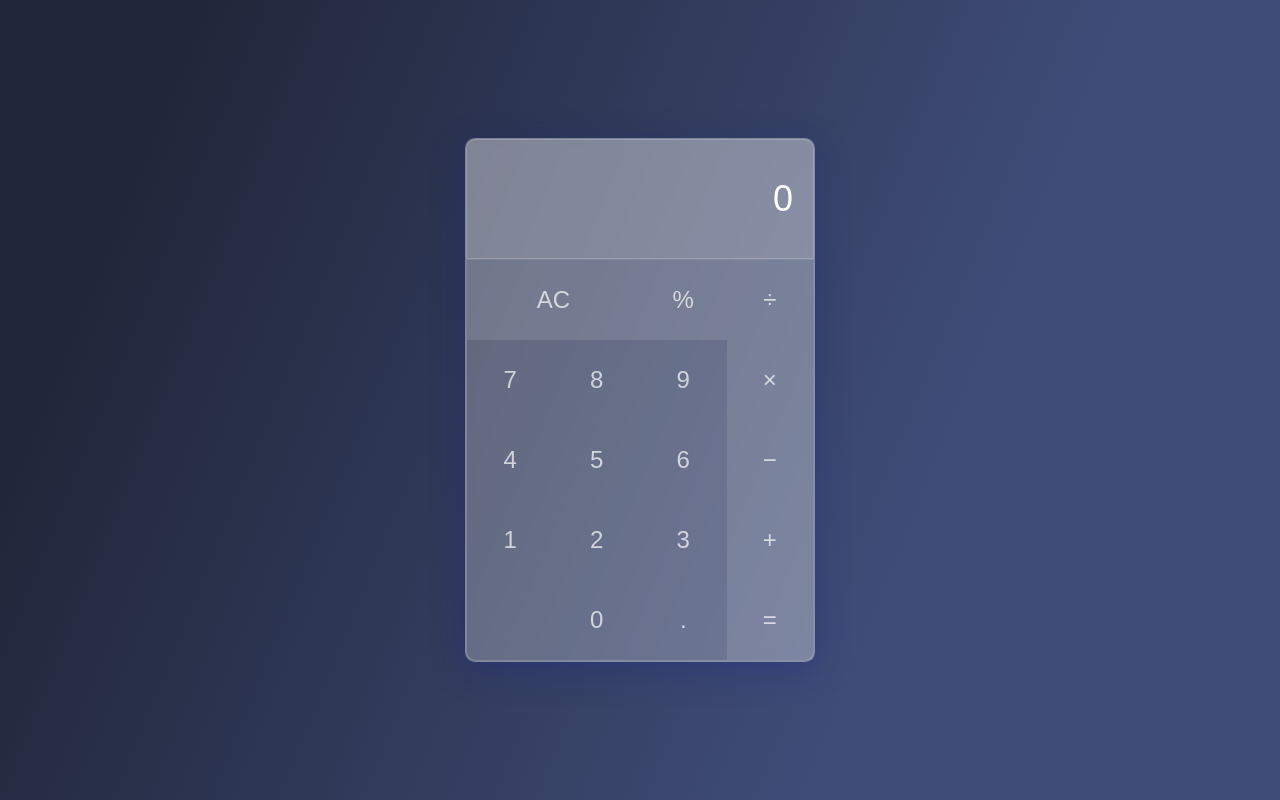
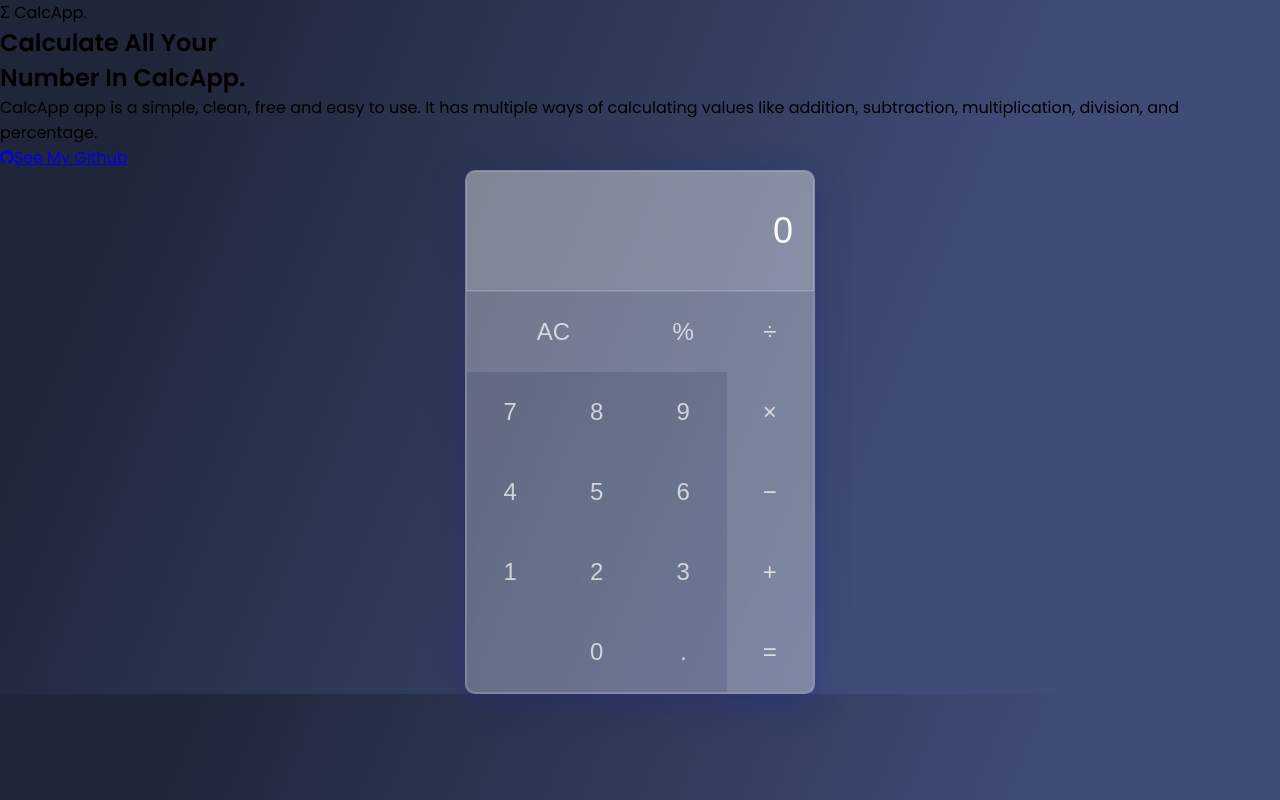
Before and after one commit to egaprasetyo/Calculator.App, a plain HTML site: page index.html in a window 1280 px wide. Drawn offline with nearby package versions, Linux system fonts and the light colour scheme.

Commit message:
Update index.html

```diff
--- a/index.html
+++ b/index.html
@@ -5,16 +5,46 @@
     <meta http-equiv="X-UA-Compatible" content="IE=edge" />
     <meta name="viewport" content="width=device-width, initial-scale=1.0" />
     <title>Calculator Website | by Christianto Ega Prasetyo</title>
+    <link
+      rel="stylesheet"
+      href="//maxcdn.bootstrapcdn.com/font-awesome/4.5.0/css/font-awesome.min.css"
+    />
+    <link href="https://unpkg.com/aos@2.3.1/dist/aos.css" rel="stylesheet" />
     <link rel="stylesheet" href="style.css" />
   </head>
   <body>
-    <section class="container">
+    <div class="header">
+      <section class="header-left" data-aos="zoom-in-right">
+        <div class="content">
+          <span class="logo">&Sigma; CalcApp.</span>
+          <h1>
+            Calculate All Your <br />
+            Number In <span>CalcApp.</span>
+          </h1>
+          <p>
+            CalcApp app is a simple, clean, free and easy to use. It has
+            multiple ways of calculating values like addition, subtraction,
+            multiplication, division, and percentage.
+          </p>
+        </div>
+        <div class="social">
+          <a
+            href="https://github.com/egaprasetyo/Calculator.App"
+            target="_blank"
+          >
+            <span class="fa fa-github"></span>See My Github</a
+          >
+        </div>
+      </section>
+
+      <section class="header-right" data-aos="zoom-in-left">
+        <!-- <img src="mockup.png" alt=""> -->
         <div class="calculator">
           <input type="text" class="calculator-screen" value="0" disabled />
           <div class="calculator-keys">
             <div class="row">
               <button class="all-clear">AC</button>
-            <button class="percentage">%</button>
+              <button class="operator" value="%">%</button>
               <button class="operator" value="/">&divide;</button>
             </div>
             <div class="row">
@@ -36,7 +66,7 @@
               <button class="operator" value="+">+</button>
             </div>
             <div class="row">
-            <button></button>
+              <button class="rounded-border"></button>
               <button class="number zero-btn" value="0">0</button>
               <button class="decimal" value=".">.</button>
               <button class="equal-sign">=</button>
@@ -44,7 +74,11 @@
           </div>
         </div>
       </section>
-
+    </div>
     <script src="index.js"></script>
+    <script src="https://unpkg.com/aos@2.3.1/dist/aos.js"></script>
+    <script>
+      AOS.init();
+    </script>
   </body>
 </html>
```
Lines whose indentation alone changed are shown as unchanged.
